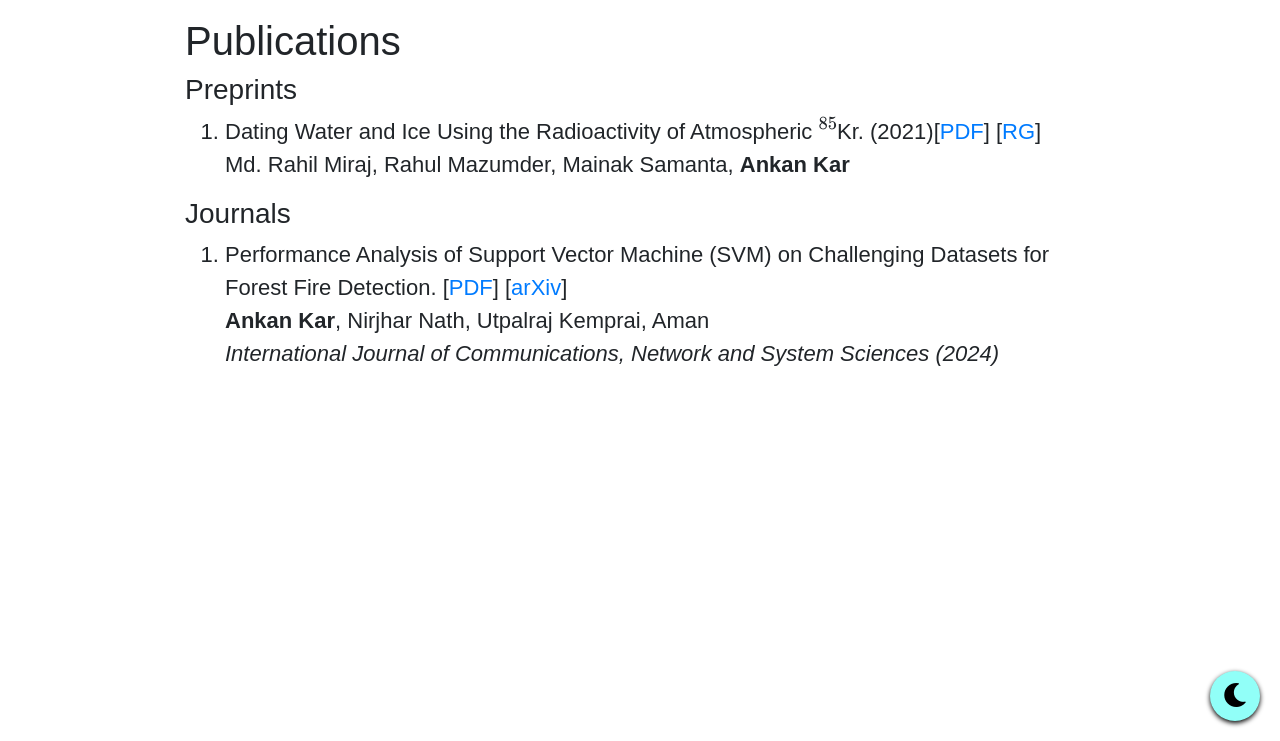
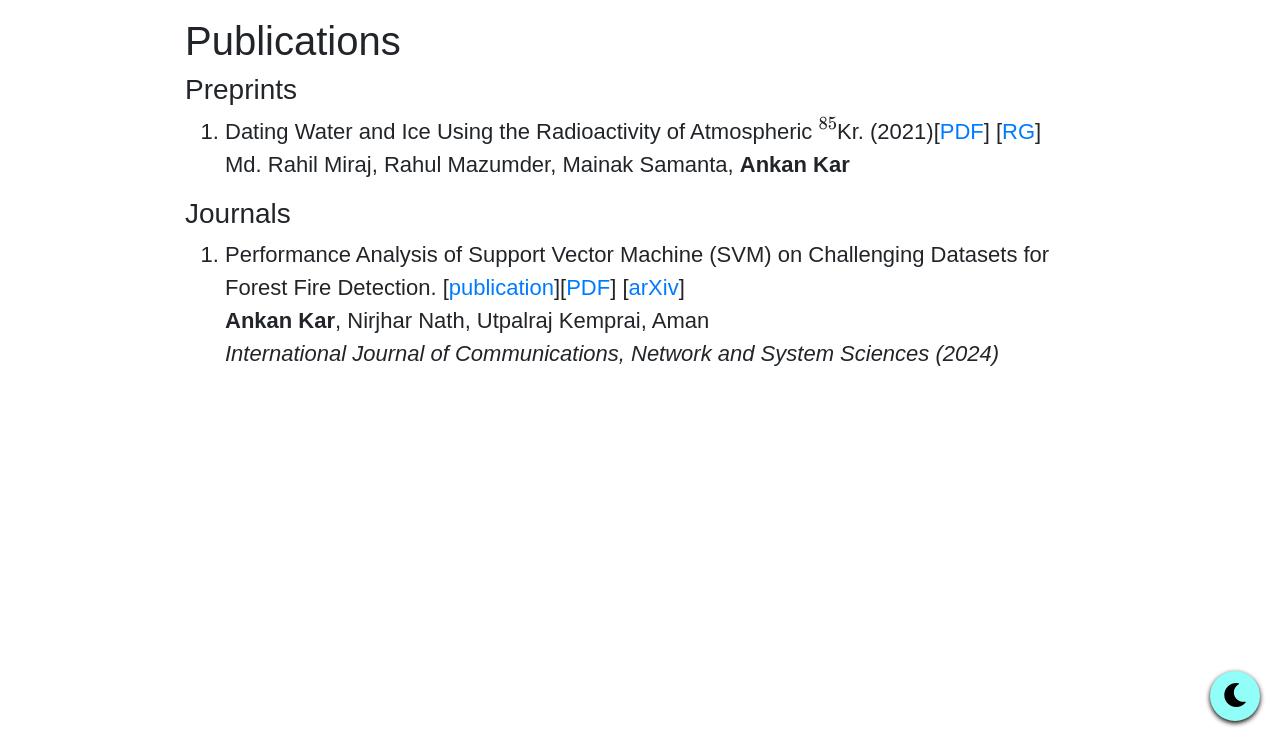
Before and after one commit to AnkanKar-Zargon/AnkanKar-Zargon.github.io, a plain HTML site: page publications.html in a window 1280 px wide. Shown: the part 59-800 px from the top of the page. Drawn offline with nearby package versions, Linux system fonts and the light colour scheme; a web font is replaced by a local one.

Commit message:
added the publication link

```diff
--- a/publications.html
+++ b/publications.html
@@ -57,7 +57,7 @@
     <h3>Journals</h3>
     <ol>
       <li>
-        Performance Analysis of Support Vector Machine (SVM) on Challenging Datasets for Forest Fire Detection. [<a href="https://www.scirp.org/pdf/ijcns_2024022813394196.pdf" target="_blank">PDF</a>] [<a href="https://arxiv.org/abs/2401.12924" target="_blank">arXiv</a>] <br>
+        Performance Analysis of Support Vector Machine (SVM) on Challenging Datasets for Forest Fire Detection. [<a href="https://doi.org/10.4236/ijcns.2024.172002" target="_blank">publication</a>][<a href="https://www.scirp.org/pdf/ijcns_2024022813394196.pdf" target="_blank">PDF</a>] [<a href="https://arxiv.org/abs/2401.12924" target="_blank">arXiv</a>] <br>
         <strong> Ankan Kar</strong>, Nirjhar Nath, Utpalraj Kemprai, Aman <br>
         <i>International Journal of Communications, Network and System Sciences (2024)</i>
       </li>
```
